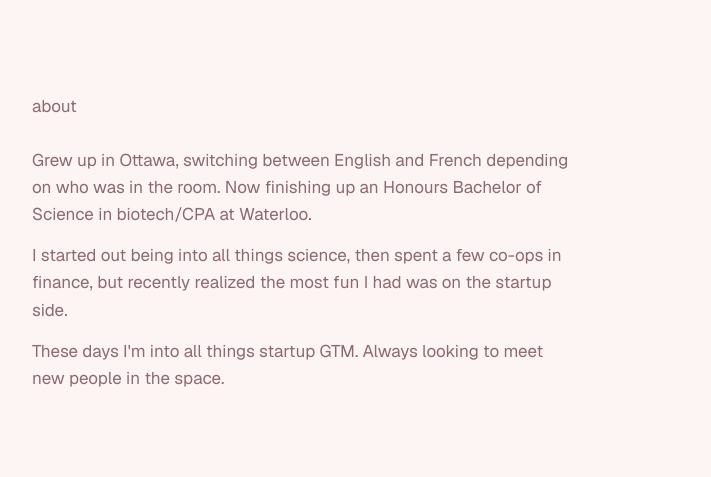
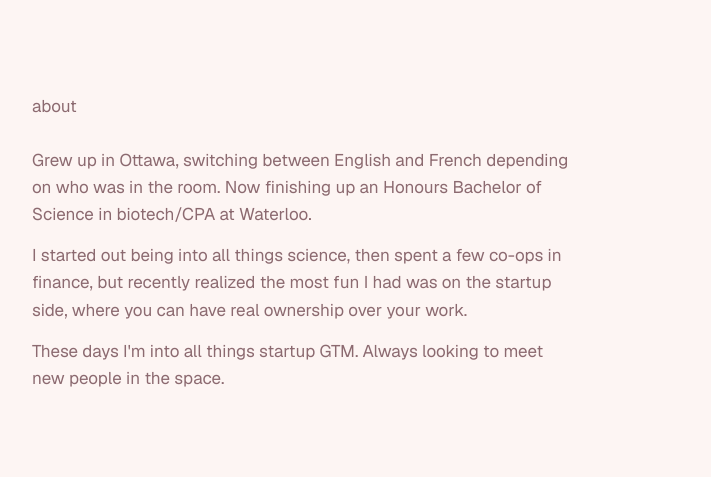
Before and after one commit to alexthedoor2004/alexthedoor2004.github.io, a plain HTML site: page index.html in a window 1280 px wide. Shown: the part 320-797 px from the top of the page, without its empty margins (284-995 px from the left). Drawn offline with nearby package versions, Linux system fonts and the light colour scheme.

Commit message:
About: ownership line
Co-Authored-By: Claude Opus 5.5 <noreply@anthropic.com>

```diff
--- a/index.html
+++ b/index.html
@@ -26,7 +26,7 @@
       <h2 class="rise" style="--i:2">about</h2>
       <div class="prose rise" style="--i:3">
         <p>Grew up in Ottawa, switching between English and French depending on who was in the room. Now finishing up an Honours Bachelor of Science in biotech/CPA at Waterloo.</p>
-        <p>I started out being into all things science, then spent a few co-ops in finance, but recently realized the most fun I had was on the startup side.</p>
+        <p>I started out being into all things science, then spent a few co-ops in finance, but recently realized the most fun I had was on the startup side, where you can have real ownership over your work.</p>
         <p>These days I'm into all things startup GTM. Always looking to meet new people in the space.</p>
       </div>
     </section>
```
